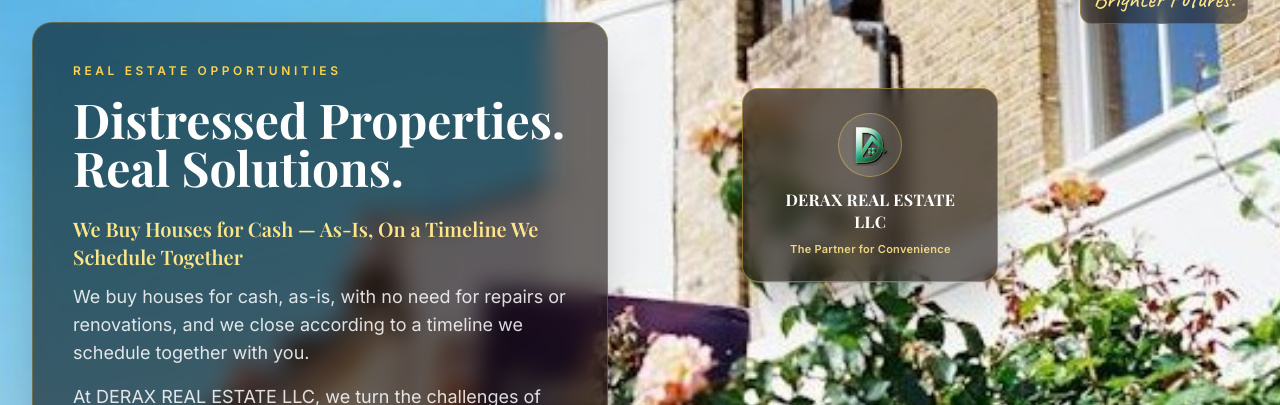
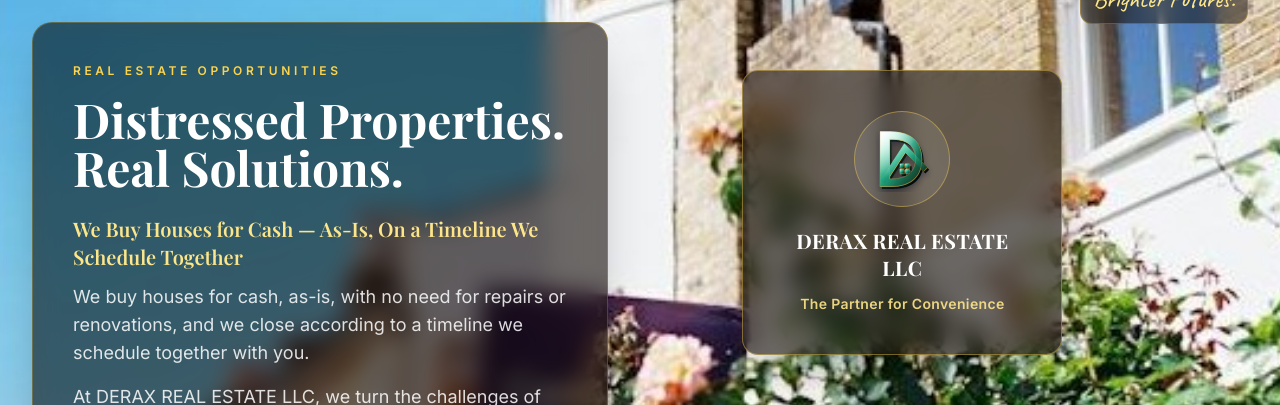
Before and after one commit to derax-properties/derax-properties, a Next.js app: page / in a window 1280 px wide. Shown: the part 163-568 px from the top of the page. Built offline with nearby package versions, Linux system fonts and the light colour scheme; no server answers; the database is empty; a web font is replaced by a local one.

Commit message:
Make the hero logo badge bigger

```diff
--- a/app/page.tsx
+++ b/app/page.tsx
@@ -72,14 +72,14 @@
           Brighter Futures.
         </p>
 
-        <div className="absolute left-[58%] top-[20%] z-10 hidden w-64 flex-col items-center rounded-2xl border border-amber-300/40 bg-[#110a05]/60 px-6 py-6 text-center shadow-2xl backdrop-blur-md md:flex">
-          <span className="flex h-16 w-16 items-center justify-center rounded-full border border-amber-300/40 bg-white/10 p-2.5">
+        <div className="absolute left-[58%] top-[18%] z-10 hidden w-80 flex-col items-center rounded-2xl border border-amber-300/40 bg-[#110a05]/60 px-8 py-10 text-center shadow-2xl backdrop-blur-md md:flex">
+          <span className="flex h-24 w-24 items-center justify-center rounded-full border border-amber-300/40 bg-white/10 p-3.5">
             <DeraxMark className="h-full w-full" />
           </span>
-          <p className="mt-3 font-display text-base font-bold leading-snug text-white tracking-wide">
+          <p className="mt-5 font-display text-xl font-bold leading-snug text-white tracking-wide">
             DERAX REAL ESTATE LLC
           </p>
-          <p className="mt-2 text-[11px] font-semibold tracking-wide text-amber-200/90">
+          <p className="mt-3 text-sm font-semibold tracking-wide text-amber-200/90">
             The Partner for Convenience
           </p>
         </div>
```
